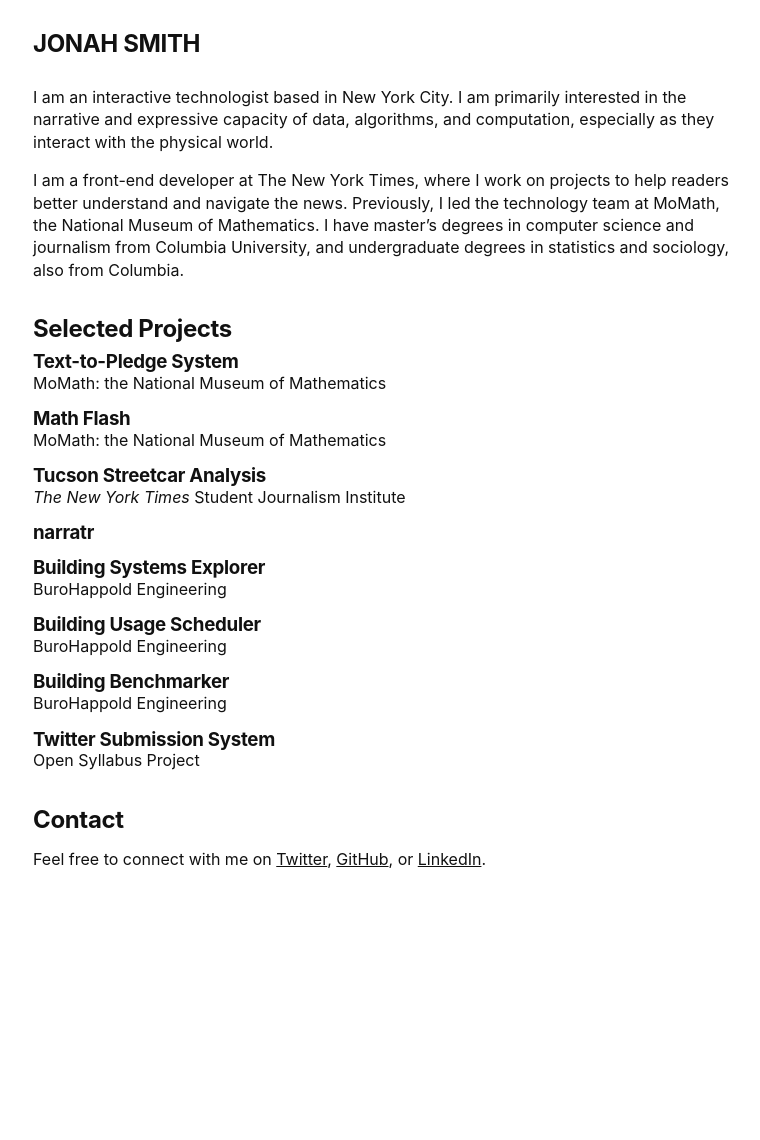
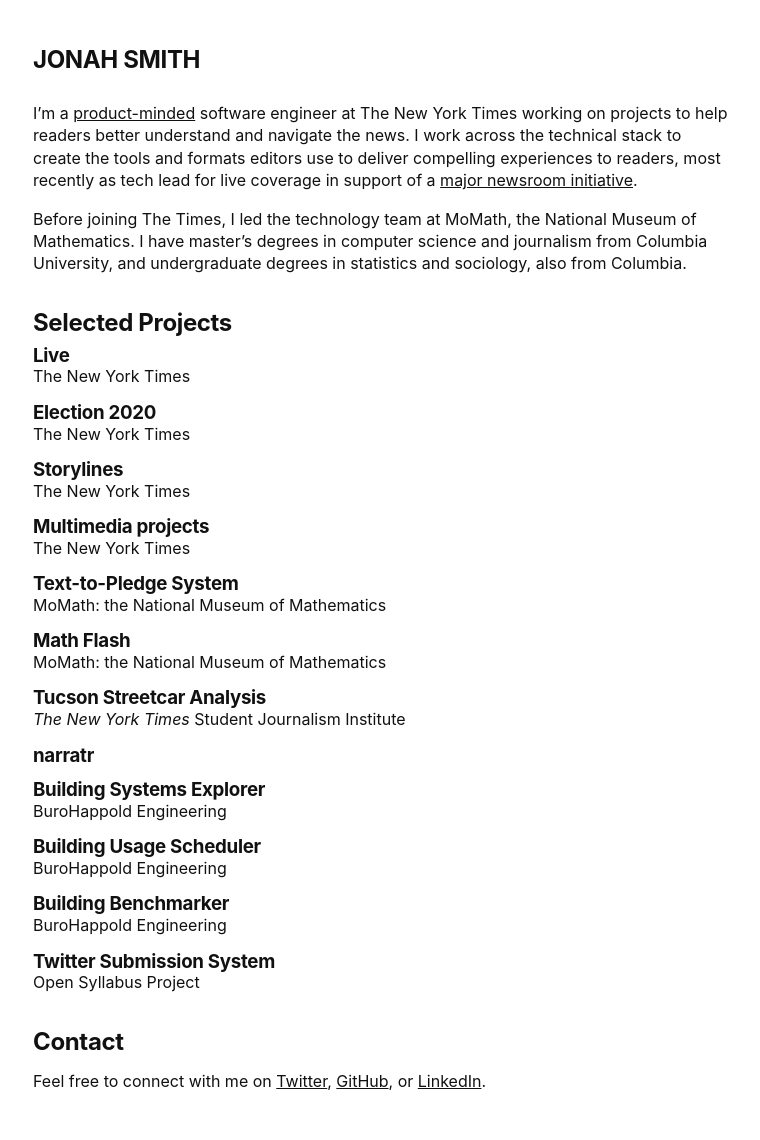
Before and after one commit to jonahsmith/personal-site, a Jekyll site: the page built from index.md, in a window 1280 px wide. Shown: the whole page, without its empty margins (257-1017 px from the left). Built offline with Jekyll 4.4.1, drawn with Linux system fonts in a browser that asks for light colours; some web fonts are replaced; before the commit the page ends 934 px from its top, so only the background shows below that; part of the change alters nothing that is shown.

Commit message:
NYTimes work (#8)
* add nytimes examples

* typo

* edits

* tweaks

* more copy edits

* more tweaks

```diff
--- /dev/null
+++ b/_projects/nytimes-election-2020.md
@@ -0,0 +1,47 @@
+---
+layout: project-page
+
+title: Election 2020
+company: The New York Times
+date: 2020-11-01
+---
+
+I was appointed my team's [DRI](https://about.gitlab.com/handbook/people-group/directly-responsible-individuals/) for election coverage leading up to the 2020 election, which gave me ultimate responsibility for a host of new capabilities around live coverage, visuals, and messaging related to the election.
+
+In that capacity, I led the architecture, engineering, and delivery of a number of new editorially critical systems, all of which have been later reused and extended to support non-election use-cases. Many are now an essential part of the report.
+
+This project had many moving pieces requiring coordination between many different engineers and across many different teams on an extraordinarily tight deadline.
+
+## Live blog layout
+
+![Election win blog](/assets/images/portfolio/nytimes-elections/election-blog.png)
+
+One of my contributions to the election coverage was working directly with designers and the Graphics desk to build a custom two-column page layout on desktop. The layout is [still live](https://www.nytimes.com/live/2020/11/03/us/election-day), though certain elements of the page (including the results interactive) have some slight regressions.
+
+## Reporter Updates and race call cards
+
+![Reporter updates and race calls in the blog feed](/assets/images/portfolio/nytimes-elections/election-ru-rcs.png)
+
+Reporters across the newsroom have historically filed brief analytical updates to accompany election results pages, and the goal was to include those (as well as race calls from around the country) within the content feed of the main election live blog.
+
+To render the content, I architected and built a new system to generate and publish React components and serialize them into a feed based on a parent data feed provided by the Graphics desk. That system has since gone on to serve as a core publishing system for live coverage at NYTimes.
+
+I also developed and implemented a novel approach to embedding this content alongside the existing live blog posts in a way that could be consumed by the frontend. The work that was done as part of this effort to allow for heterogenous feeds of content has been critical to the extensibility of live coverage at the company.
+
+## Live messaging
+
+![Examples of alerts](/assets/images/portfolio/nytimes-elections/election-messaging-1.png)
+
+I also led the push notification messaging for the 2020 election. This included:
+
+* Working with product managers, designers, and other engineers to build a signup module on the election tab in the app
+* Extending a system I had previously prototyped to generate subscription feeds for live assets
+* Working directly with newsroom editors on workflow around sending analysis alerts
+
+![Signups in the app](/assets/images/portfolio/nytimes-elections/election-messaging-2.png)
+
+## The Upshot's polling tracker
+
+![Upshot polling tracker](/assets/images/portfolio/nytimes-elections/election-polling-tracker.png)
+
+Leading up to the election, I was fortunate to have the opportunity to be directly involved in the team that produced [The Upshot's polling blog](https://www.nytimes.com/live/2020/presidential-polls-trump-biden), which was widely read and went on to win an internal company editorial award. I collaborated closely with editors from News Design, Graphics, and The Upshot to add the platform capabilities and hooks required to create the custom piece, and contributed the logic for generating custom timestamps. Readers could also subscribe to email and push alerts when new entries were posted, for which I contributed a custom email layout and introduced customized logic for the alerts.
--- /dev/null
+++ b/_projects/nytimes-live.md
@@ -0,0 +1,69 @@
+---
+layout: project-page
+
+title: Live
+company: The New York Times
+date: 2021-01-01
+date_override: Dec. 2019 – Present
+---
+
+I was selected to serve as tech lead for live coverage when it became a [central focus for the newsroom](https://www.nytco.com/press/an-update-on-newsroom-leadership/) in 2021 and a product team was established to support it. I had been a central contributor to the company's existing live efforts prior to that.
+
+In this role, I partner closely with product managers, designers, and editors across the newsroom to build and iterate on one of the most dynamic parts of the report at The New York Times. The team works end-to-end to optimize the publishing flow and build new formats and features to support the newsroom's editorial ambitions. Because of the effectiveness of these collaborations, the team has been held up within the company as an example of effective product development at the edge of the newsroom.
+
+The workflows and formats we have created together have been used to cover some of the most notable stories in recent memory, including:
+
+* The Trump Impeachment trials (both of them)
+* Coronavirus Pandemic (live coverage was part of the [winning Pulitzer Prize submission](https://www.pulitzer.org/winners/new-york-times-6))
+* The 2020 General Election
+* The Jan. 6 Capitol Riots
+* The Inauguration of Joe Biden
+* Derek Chauvin trial
+* The 2020 Summer Olympics (hosted in Tokyo in 2021)
+
+## Coverage formats
+
+![Ahmaud Arbery trial screenshot](/assets/images/portfolio/nytimes-live/live-blog.png)
+
+I am one of the primary front-end developers on our live coverage formats, among the most dynamic on The New York Times platform. The core rendering logic was developed to be extensible to a number of different frontend expressions, including:
+
+* [Live Briefings](https://www.nytimes.com/live/2021/11/23/world/covid-vaccine-boosters-mandates)
+* [Live Blogs](https://www.nytimes.com/live/2021/11/23/us/ahmaud-arbery-murder-trial)
+* [Coverage Briefings](https://www.nytimes.com/live/2021/11/23/business/news-business-stock-market)
+* [Explainers](https://www.nytimes.com/live/2021/winter-olympics-uniforms)
+
+Together, these formats form an essential part of the daily report and represent some of the newsroom's most visible assets.
+
+I have also been a strong and consistent advocate for performance optimization on the site, especially in the context of these live assets, which are among the most performant editorial assets on the The New York Times website despite their relative complexity and the amount of dynamic functionality they support.
+
+## Features, workflows, and editor tools
+
+The team's mandate extends from the filing process all the way to readers's devices, and so too does the technical work. I have ultimate technical responsibility for the development and maintenance of systems that support new workflows and capabilities, and work with the rest of the team to define and implement coding and system standards; create automated testing and deployment pipelines; establish monitoring and alerting; develop resiliency plans and redundant deployments; define the architectural visions for these systems; identify pragmatic, nimble approaches to extending them to support new features and capabilities; and to deliver those new features on deadline.
+
+### Live Admin
+
+Live Admin is the primary editing interface for live coverage at The New York Times. It's a TypeScript application with a React frontend and Express backend that uses Firestore to support near-realtime editing of live assets. The system is used by dozens of editors daily.
+
+### Reporter Updates
+
+The reporter update is a coverage format representing a brief piece of reporter analysis or on-the-ground reporting. I led the development of the initial prototype [as part of the 2020 election](/projects/nytimes-election-2020), and later led the effort to productionize it, making the format fully turnkey, integrating it into the broader publishing ecosystem, and building systems to establish a Slack-based filing workflow. I have also led the development of new features, including threaded updates, which allow reporters to respond to one another.
+
+The flow from filing to the web can be (and regularly is) completed in less than 30 seconds, making it one of the fastest ways to publish content at The New York Times. Since it was created, the format has been used by reporters to break news at several historic moments, including the verdicts in the Derek Chauvin and Kyle Rittenhouse trials.
+
+The systems powering reporter updates are written in JavaScript and TypeScript and serialize content into protocol buffers for publishing via gRPC. All system components were designed to be highly extensible and have been successfully extended to support workflows and formats outside reporter updates.
+
+### Live messaging
+
+In 2019 and 2020, I led several experimental efforts to incorporate push messaging as part of our strategy around live coverage, including the development of a signup module, a sending mechanism integrated into the core publishing platforms, and integration with an experimental internal system for sending push notification. In 2021, the team extended this work to make it a standard feature of all live coverage published at The Times.
+
+## Homepage and promotion
+
+In addition to working on these features, workflows, and formats, I have played a direct role in creating homepage promotional assets, which are used regularly by the newsroom to promote live coverage.
+
+During Biden's presidential inauguration, for example, I built almost all of the components in the primary homepage package (all but the summary text on the left-hand side):
+
+![The homepage package on inauguration day](/assets/images/portfolio/nytimes-live/live-hp.png)
+
+More recently, I built a live updating photo module ahead of the Olympics, which updates as new photos are filed into the blog.
+
+![Live updating photo module](/assets/images/portfolio/nytimes-live/live-photos-hp.png)
--- /dev/null
+++ b/_projects/nytimes-multimedia.md
@@ -0,0 +1,34 @@
+---
+layout: project-page
+
+title: Multimedia projects
+company: The New York Times
+date: 2019-03-01
+date_override: Spring and Summer 2019
+---
+
+My first role at The New York Times was on a team focused on increasing the expressiveness of the core publishing platforms through multimedia. As part of a small team, I played a central role in bringing a number of new editor- and reader- facing multimedia features to the platform.
+
+## The Weekly pages
+
+![The Weekly](/assets/images/portfolio/nytimes-multimedia/the-weekly.png)
+
+I worked as part of a multidisciplinary team to build the [on-site experience](https://www.nytimes.com/2019/05/14/the-weekly/new-york-times-fx-hulu.html) for The Weekly, The New York Times's first foray into television. This included a new immersive article header type; a special streaming-service-inspired recirculation module; and a featured reporter module. For each of these projects, I contributed to developing the GraphQL and protocol buffer schema updates to support these features as part of the core publishing platform, and contributed to the frontend development, leading it in the case of the recirculation module.
+
+## Cinemagraph headers
+
+I played the primary engineering role in building support for full-bleed looping video covers on article pages across the site. I led the frontend development of this feature, as well as the development of the editor-facing WYSIWYG interface for creating the headers.
+
+## Inline slideshow
+
+I worked closely with product and design to re-skin the existing inline slideshow component on the site, which allows editors to embed a swipable image slideshow into articles across the site.
+
+As part of this project, I also contributed renderer platform code that allowed for selective isomorphic hydration of React components in the native app renderer for the first time. (Previously, it was server-rendered React only.) This functionality has become an essential part of the shared platform, and later proved crucial to the delivery of the app's new home feed.
+
+## Technologies
+
+* JavaScript
+* React (with and without Redux)
+* Emotion (CSS-in-JS)
+* GraphQL (with Apollo)
+* Protobuf
--- /dev/null
+++ b/_projects/nytimes-storylines.md
@@ -0,0 +1,20 @@
+---
+layout: project-page
+
+title: Storylines
+company: The New York Times
+date: 2020-03-01
+date_override: 2019 – 2020
+---
+
+In mid-2019, I was brought on as a founding member of a small experimental team called Storylines, which was tasked with working closely alongside the newsroom to develop modules and tools to help readers navigate and understand the news, including the now-ubiquitous storyline menu.
+
+![Storylines menu](/assets/images/portfolio/nytimes-storylines/storylines-menu.png)
+
+The team was the first in recent NYTimes history to apply the flexibility of newsroom engineering tooling to the product engineering space, which allowed us to quickly and iteratively launch and test new editorial capabilities and reader-facing features. The team was also innovative in that it launched one of the first TypeScript microservices at the company, a service used as an upstream of the primary GraphQL content-delivery service that performs dynamic rule-based mapping between top level asset types (such as articles) and contextual data (such as menus or brief guides).
+
+I later led the scaling of these successful prototypes and bringing them to the core publishing platform, conceptualizing and architecting the data format and building the serialization and publishing portions of the custom content management system, now in daily use by storyline editors.
+
+Though acting as an engineer, I was also lucky to be able to contribute new product ideas and concepts that made their way to production. Most notably, I first conceptualized the live updates block to promote live coverage across the site, which continues to play a central role in the storylines suite (though in slightly different visual form).
+
+![Live updates block](/assets/images/portfolio/nytimes-storylines/live-updates-block.png)
--- a/assets/css/main.scss
+++ b/assets/css/main.scss
@@ -10,7 +10,7 @@ $max-width: 700px;
 body {
     font-family: 'Inter', 'Helvetica Neue', Helvetica, Arial, sans-serif;
     color: $dark-text;
-    margin: 2em 2% 4em;
+    margin: 3em 1.25em;
     line-height: 1.4;
 
     @media (prefers-color-scheme: dark) {
--- a/index.md
+++ b/index.md
@@ -3,6 +3,6 @@ title: Jonah Smith
 layout: home
 ---
 
-I am an interactive technologist based in New York City. I am primarily interested in the narrative and expressive capacity of data, algorithms, and computation, especially as they interact with the physical world.
+I'm a [product-minded](https://blog.pragmaticengineer.com/the-product-minded-engineer/) software engineer at The New York Times working on projects to help readers better understand and navigate the news. I work across the technical stack to create the tools and formats editors use to deliver compelling experiences to readers, most recently as tech lead for live coverage in support of a [major newsroom initiative](https://www.nytco.com/press/an-update-on-newsroom-leadership/).
 
-I am a front-end developer at The New York Times, where I work on projects to help readers better understand and navigate the news. Previously, I led the technology team at MoMath, the National Museum of Mathematics. I have master’s degrees in computer science and journalism from Columbia University, and undergraduate degrees in statistics and sociology, also from Columbia.
+Before joining The Times, I led the technology team at MoMath, the National Museum of Mathematics. I have master’s degrees in computer science and journalism from Columbia University, and undergraduate degrees in statistics and sociology, also from Columbia.
```
Also changed, not shown: assets/images/portfolio/nytimes-elections/election-polling-tracker.png (added), assets/images/portfolio/nytimes-elections/election-ru-rcs.png (added), assets/images/portfolio/nytimes-storylines/live-updates-block.png (added), assets/images/portfolio/nytimes-storylines/storylines-menu.png (added), 7 other files.
